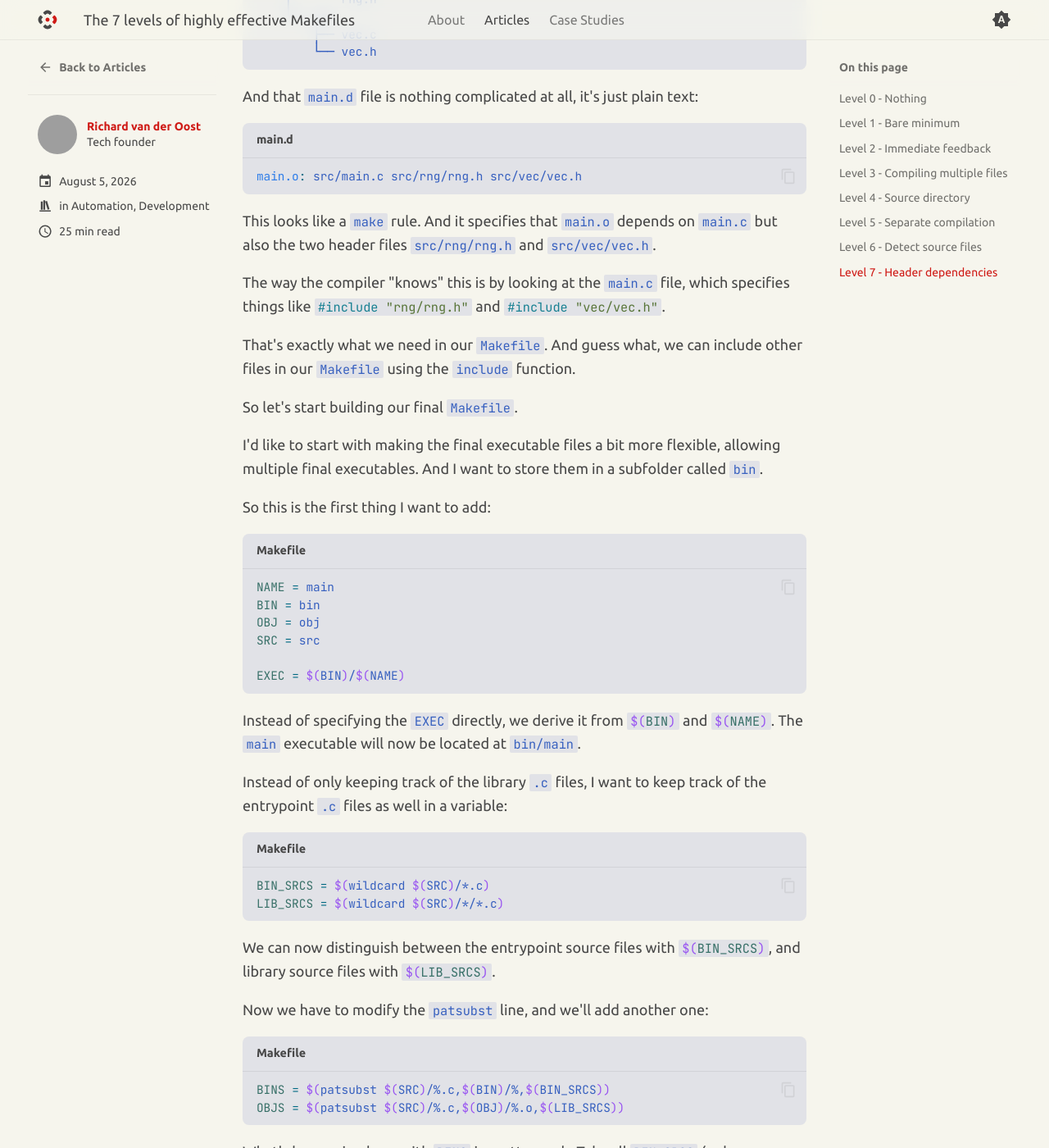
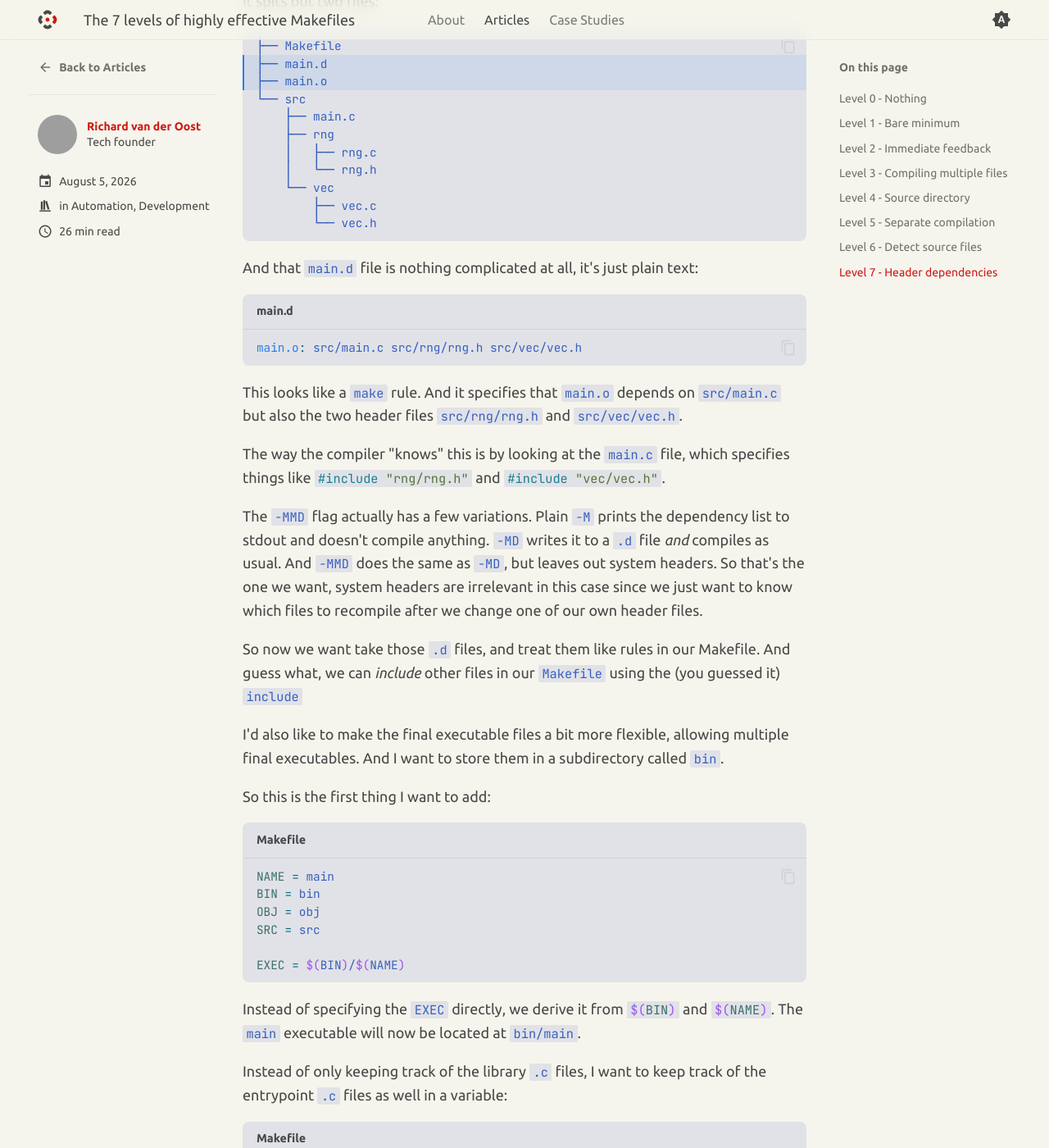
Before and after one commit to vanderoost/vanderoost.github.io, an MkDocs documentation site: the page built from docs/articles/posts/2026-08-05_7-levels-effective-makefile-automation.md, in a window 1280 px wide and 1400 px high, scrolled down 24963 px. Shown: the whole window at 82% size. Built offline with MkDocs 1.6.1 and Material for MkDocs 9.7.7, drawn with Linux system fonts in a browser that asks for light colours; some of the changed text lies outside the part shown; grey boxes are pictures that could not be loaded.

Commit message:
Incorporate LLM feedback

````diff
--- a/docs/articles/posts/2026-08-05_7-levels-effective-makefile-automation.md
+++ b/docs/articles/posts/2026-08-05_7-levels-effective-makefile-automation.md
@@ -24,8 +24,8 @@
 <!-- more -->
 
 If you don't know what I'm talking about, Make is a tool for *making files* based on
-certain *rules*. It can be abused to do more, and to automate other terminal shenanigans.
-Think of running your tests, deploying, building Docker images, etc.
+certain *rules*. It can be abused to do more, and to automate other terminal
+shenanigans. Think of running your tests, deploying, building Docker images, etc.
 
 Once you find yourself running certain commands repeatedly in a codebase, your first
 instinct might be to stash them away in some bash script.
@@ -36,7 +36,7 @@
 
 So it's more efficient, and it has some other cool tricks that we'll dive into.
 
-**TL;DR** (spoiler alert): this is the Makefile we're going to write:
+**TL;DR** (spoiler alert): these are the Makefiles we're going to write, one per level:
 
 === "L1"
 
@@ -322,7 +321,7 @@
 2. Configure compile flags
 3. Cleanup to get back to the initial state
 
-The filename is literally `Makefile` so our project directory looks like:
+The filename is just `Makefile` so our project directory looks like:
 
 ```
 ├── Makefile
@@ -341,6 +340,10 @@
 So we have a `target` that's typically a file, like `main`. It can have prerequisites
 which are typically other files, but can also be other non-file targets. And finally the
 `recipe` which is the command to build the `target`, like a `cc` compile command.
+
+One thing to watch out for: that indentation before the recipe has to be a literal tab
+character. Spaces will get you `Makefile:2: *** missing separator.  Stop.`, which is the
+most common way to break a fresh `Makefile`.
 
 To automatically run our program, feature 1, I'm going to add a target called `run`,
 with a prerequisite `main` because we need the main executable to run it. And the action
@@ -707,6 +710,7 @@
 random float: 0.503928
 ```
 
+
 ## Level 4 - Source directory
 
 Let's take the first step into organizing our project a bit more, by moving our source
@@ -803,9 +807,13 @@
 command. For this toy example that's totally fine and probably the fastest way, but for
 larger projects it could make sense to split this into multiple steps.
 
-This way, when you make an edit to one source file, you only have to re-compile that
-source file, and then link all compiled object files together, instead of compiling all source
-files on every edit.
+This way, when you make an edit to one source file, you only have to recompile that
+source file, and then link all compiled object files together, instead of compiling all
+source files on every edit.
+
+There's a second payoff too: because every `.o` file becomes an independent target with
+no dependencies on the others, `make -j` can compile them in parallel across multiple
+CPU cores.
 
 Manually, you can compile your `.c` files into object `.o` files, and then link them to
 get the final executable:
@@ -953,8 +961,8 @@
         └── vec.h
 ```
 
-So the convention is: Entrypoints that turn into an executable directly under `src`, and
-all libraries in a sub-directory of `src`. By sticking to this rule, we can configure
+So the convention is: Entrypoints that turn into an executable go directly under `src`,
+and all libraries in a subdirectory of `src`. By sticking to this rule, we can configure
 the `Makefile` to detect these files properly.
 
 We also have to change any `#!c #include "rng.h"` in our `main.c` to
@@ -1168,7 +1176,7 @@
 ## Level 7 - Header dependencies
 
 There is one flaw in our current `Makefile`: When you edit a header (`.h`) file, `make`
-doesn't know it has to re-compile that particular library.
+doesn't know it has to recompile that particular library.
 
 A simple way to test this is just updating the modification timestamp of one of the `.h`
 files with `touch` and running `make` again:
@@ -1220,19 +1228,24 @@
 main.o: src/main.c src/rng/rng.h src/vec/vec.h
 ```
 
-This looks like a `make` rule. And it specifies that `main.o` depends on `main.c` but
-also the two header files `src/rng/rng.h` and `src/vec/vec.h`.
+This looks like a `make` rule. And it specifies that `main.o` depends on `src/main.c`
+but also the two header files `src/rng/rng.h` and `src/vec/vec.h`.
 
 The way the compiler "knows" this is by looking at the `main.c` file, which specifies
-things like `#!c #include "rng/rng.h" ` and `#!c #include "vec/vec.h"`.
-
-That's exactly what we need in our `Makefile`. And guess what, we can include other
-files in our `Makefile` using the `include` function.
-
-So let's start building our final `Makefile`.
-
-I'd like to start with making the final executable files a bit more flexible, allowing
-multiple final executables. And I want to store them in a subfolder called `bin`.
+things like `#!c #include "rng/rng.h"` and `#!c #include "vec/vec.h"`.
+
+The `-MMD` flag actually has a few variations. Plain `-M` prints the dependency list to
+stdout and doesn't compile anything. `-MD` writes it to a `.d` file *and* compiles as
+usual. And `-MMD` does the same as `-MD`, but leaves out system headers. So that's the
+one we want, system headers are irrelevant in this case since we just want to know which
+files to recompile after we change one of our own header files.
+
+So now we want take those `.d` files, and treat them like rules in our Makefile. And
+guess what, we can *include* other files in our `Makefile` using the (you guessed it)
+`include`
+
+I'd also like to make the final executable files a bit more flexible, allowing multiple
+final executables. And I want to store them in a subdirectory called `bin`.
 
 So this is the first thing I want to add:
 
@@ -1286,7 +1299,7 @@
 There is currently only one file, `src/main.c`, but if we add more `.c` files directly
 under `src` they will be considered entrypoints and they will be compiled to binaries.
 
-Because of explicitly listing our source files like this, we don't have to specify
+Because we're explicitly listing our source files like this, we don't have to specify
 `#!makefile VPATH = $(SRC)` anymore.
 
 Now we're going to be a bit more explicit about how to link all `.o` files into the
@@ -1418,7 +1432,7 @@
 Now we're creating the `.d` files. You can see it by running make and checking the `obj`
 directory:
 
-``` hl_lines="4 7 10"
+``` hl_lines="5 8 11"
 ├── Makefile
 ├── bin
 │   └── main
@@ -1441,17 +1455,17 @@
         └── vec.h
 ```
 
-Now we need to include them into the Makefile:
+Now we can include them into the Makefile with this syntax:
 
 ```makefile
 -include $(DEPS)
 ```
 
-And that's why we wanted that `#!makefile $(DEPS)` variable.
+And that's why we created that `#!makefile $(DEPS)` variable.
 
 We're using `-include` here instead of `include`. This is so that when one of the `.d`
-files doesn't exist, it is silently ignored. If you use `include`, you might
-encounter something like this:
+files doesn't exist, it's silently ignored. If you use `include`, you might encounter
+something like this:
 
 ```console title="Terminal"
 % make
@@ -1461,7 +1475,7 @@
 make: *** No rule to make target `obj/vec/vec.d'.  Stop.
 ```
 
-And now, lo and behold, we can make everything:
+And now, lo and behold, we can make everything with `make`:
 
 ```console title="Terminal"
 % make
@@ -1471,7 +1485,7 @@
 cc obj/main.o obj/rng/rng.o obj/vec/vec.o -o bin/main
 ```
 
-And when we modify one of the header files, `make` knows we need to re-compile:
+And when we modify one of the header files, `make` knows we need to recompile:
 
 ```console title="Terminal"
 % touch src/rng/rng.h
@@ -1481,23 +1495,26 @@
 cc obj/main.o obj/rng/rng.o obj/vec/vec.o -o bin/main
 ```
 
-It re-compiled `src/main.c` and `src/rng/rng.c` because they both include
+It recompiled `src/main.c` and `src/rng/rng.c` because they both include
 `src/rng/rng.h`.
 
 Our `watch` rule also works properly now. It was already running `make run` on a change
 of any file inside the `src` directory, so that was already working. But now, when a
 `.h` file is the one that's being edited, it will trigger `entr` and properly run a
-re-compile.
+recompile.
 
 A few final tweaks before we sign off.
 
-If your build needs linker flags, the convention is to store them in an `LDFLAGS`
-variable, and use it like this:
+If your build needs linker flags, the convention is to split them across two variables.
+`LDFLAGS` holds linker options like `-L/opt/lib` and goes *before* the object files.
+`LDLIBS` holds the libraries themselves, like `-lm`, and goes *after* them, because the
+linker resolves symbols in the order it sees them. That's the same ordering `make` uses
+in its own implicit link rule:
 
 ```makefile
 $(BINS): $(BIN)/%: $(OBJ)/%.o $(OBJS)
 	@mkdir -p $(@D)
-	$(CC) $^ $(LDFLAGS) -o $@
+	$(CC) $(LDFLAGS) $^ $(LDLIBS) -o $@
 ```
 
 We can simplify our `run` target:
````
Also changed, not shown: other parts of docs/articles/posts/2026-08-05_7-levels-effective-makefile-automation.md (+11 -11 lines).
